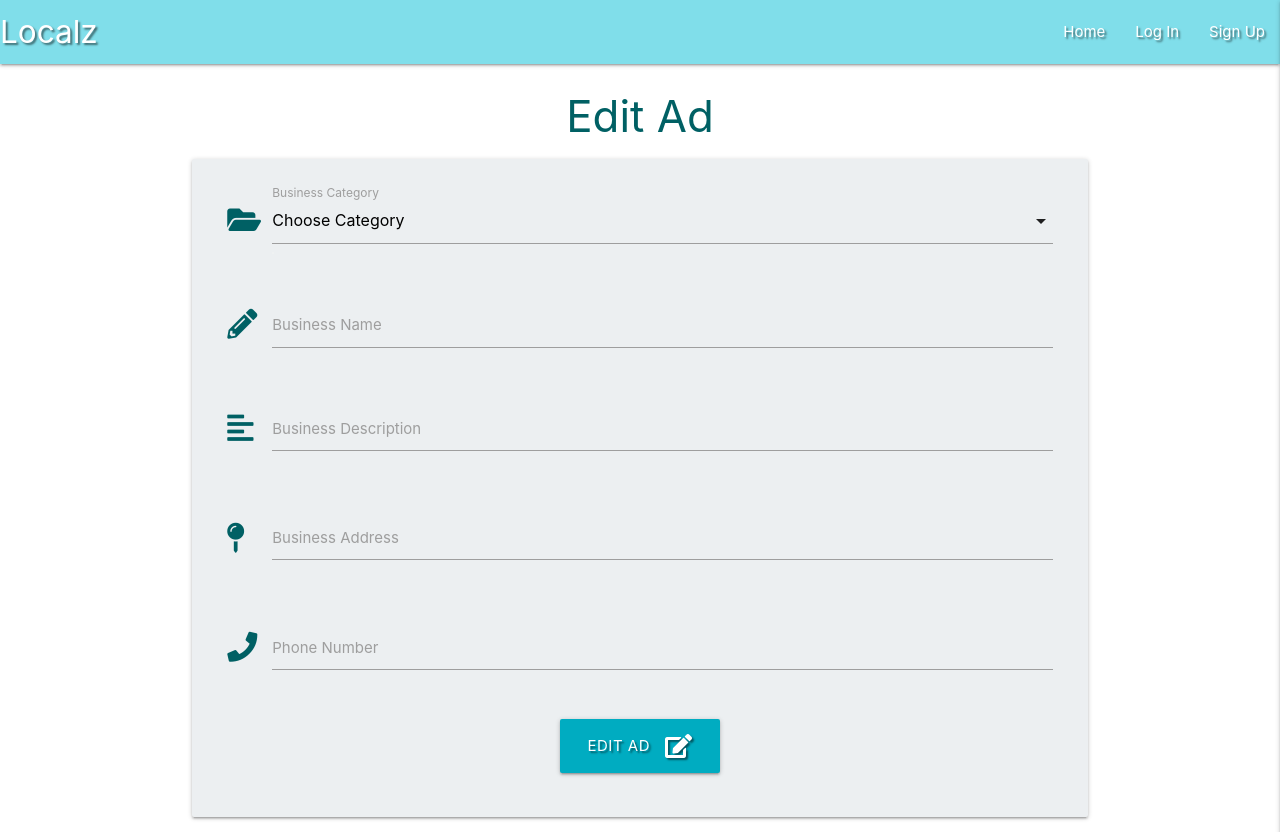
After one commit to Code-Institute-Submissions/OluwafemiAwosanya-LOCALZ_AugResub, a Flask app: template templates/edit_ad.html in a window 1280 px wide. The commit adds this page. Run offline with Flask 2, Linux system fonts and the light colour scheme; the template is opened without the code that fills it, so the values that code supplies are empty; some libraries are stand-ins or nearby versions.

Commit message:
Wire up ad edit button

```diff
--- a/app.py
+++ b/app.py
@@ -116,6 +116,13 @@ def place_ad():
     return render_template("place_ad.html", categories=categories)
 
 
+@app.route("/edit_ad/<ad_id>", methods=["GET", "POST"])
+def edit_ad(ad_id):
+    ad = mongo.db.tasks.find_one({"_id": ObjectId(ad_id)})
+    categories = mongo.db.categories.find().sort("category_name", 1)
+    return render_template("edit_ad.html", ad=ad, categories=categories)
+
+
 if __name__ == "__main__":
     app.run(host=os.environ.get("IP"),
             port=int(os.environ.get("PORT")),
--- /dev/null
+++ b/templates/edit_ad.html
@@ -0,0 +1,68 @@
+{% extends "base.html" %}
+{% block content %}
+
+    <h3 class="cyan-text text-darken-4 center-align">Edit Ad</h3>
+
+    <div class="row card-panel blue-grey lighten-5">
+        <form class="col s12" method="POST" action="{{ url_for('edit_ad', ad_id=ad._id) }}">
+            <!--Category Selection-->
+			<div class="row">
+				<div class="input-field col s12">
+                    <i class="fas fa-folder-open prefix cyan-text text-darken-4"></i>
+					<select id="category_name" name="category_name" class="validate" required>
+                        <option value="" disabled selected>Choose Category</option>
+                        {% for category in categories %}
+                            <option value="{{ category.category_name }}">{{ category.category_name }}</option>
+                        {% endfor %}
+                    </select>
+					<label for="category_name">Business Category</label>
+				</div>
+			</div>
+            <!--Business Name-->
+            <div class="row">
+                <div class="input-field col s12">
+                    <i class="fas fa-pencil-alt prefix cyan-text text-darken-4"></i>
+                    <input id="ad_name" name="ad_name" minlength="5" maxlength="50"
+                        type="text" class="validate" required>
+                    <label for="ad_name">Business Name</label>
+                </div>
+            </div>
+            <!--Business Description-->
+            <div class="row">
+                <div class="input-field col s12">
+                    <i class="fas fa-align-left prefix cyan-text text-darken-4"></i>
+                    <textarea id="ad_description" name="ad_description" minlength="5"
+                        maxlength="200" class="materialize-textarea validate" required></textarea>
+                    <label for="ad_description">Business Description</label>
+                </div>
+            </div>
+            <!--Business Address-->
+            <div class="row">
+                <div class="input-field col s12">
+                    <i class="fas fas fa-map-pin prefix cyan-text text-darken-4"></i>
+                    <textarea id="ad_address" name="ad_address" minlength="5"
+                        maxlength="200" class="materialize-textarea validate" required></textarea>
+                    <label for="ad_address">Business Address</label>
+                </div>
+            </div>
+            <!--Business Phone Number-->
+			<div class="row">
+				<div class="input-field col s12">
+					<i class="fas fa-phone prefix cyan-text text-darken-4"></i>
+                    <textarea id="ad_telephone" name="ad_telephone" minlength="10"
+                        maxlength="15" class="materialize-textarea validate" required></textarea>
+                    <label for="ad_telephone">Phone Number</label>
+				</div>
+			</div>
+             <!-- submit button -->
+             <div class="row">
+                <div class="col s12 center-align">
+                    <button type="submit" class="btn-large cyan darken-1 text-shadow">
+                        Edit Ad <i class="fas fa-edit right"></i>
+                    </button>
+                </div>
+            </div>
+        </form>
+    </div>
+
+{% endblock %}
```
Also changed, not shown: templates/business.html (+3 -5 lines).
